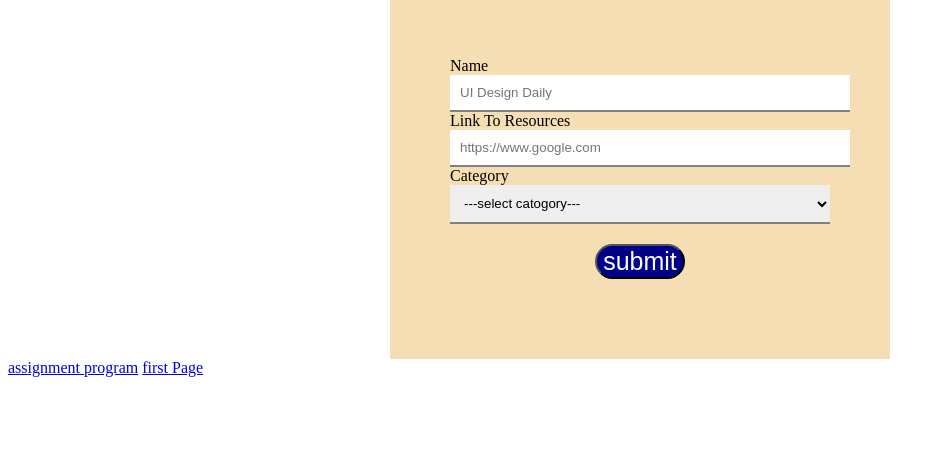
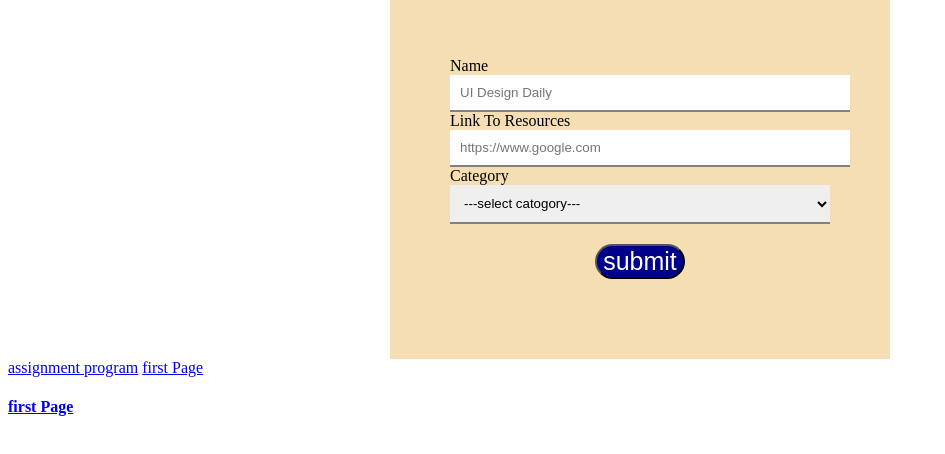
Before and after one commit to darshan2429/darshan.github.io, a plain HTML site: page index.html in a window 1280 px wide. Shown: the part 328-782 px from the top of the page, without its empty margins (0-945 px from the left). Drawn offline with Linux system fonts and the light colour scheme.

Commit message:
Update index.html

```diff
--- a/index.html
+++ b/index.html
@@ -44,5 +44,7 @@
         <a href="assignment.html"> assignment program</a>
          <a href="firstPage.html"> first Page </a>
 
+        <a href="Register.html"><h4> first Page<h/4> </a>
+
     </body>
 </html>
```
